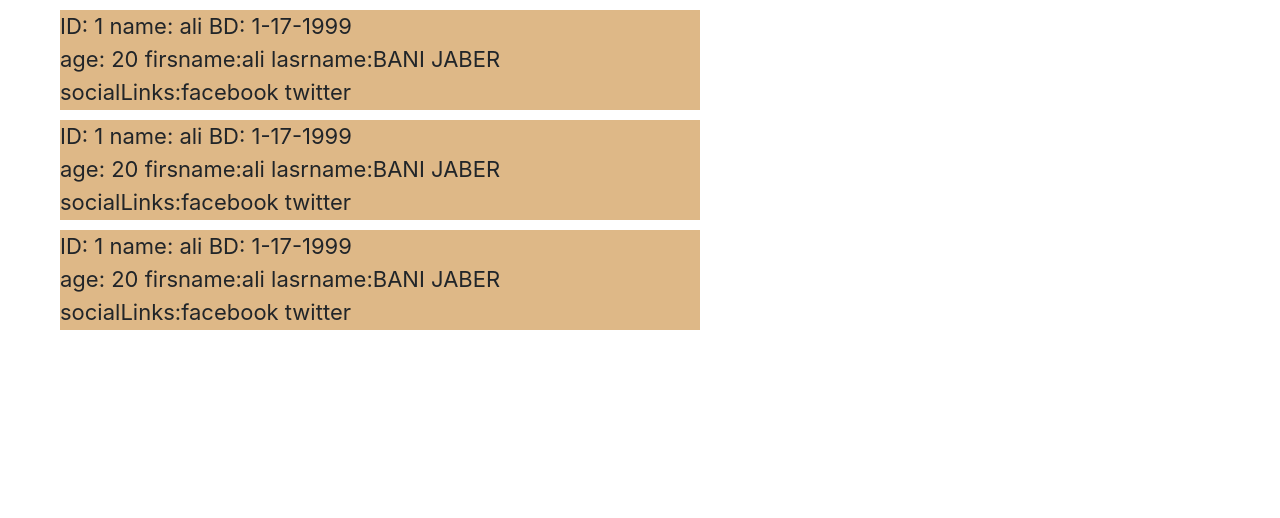
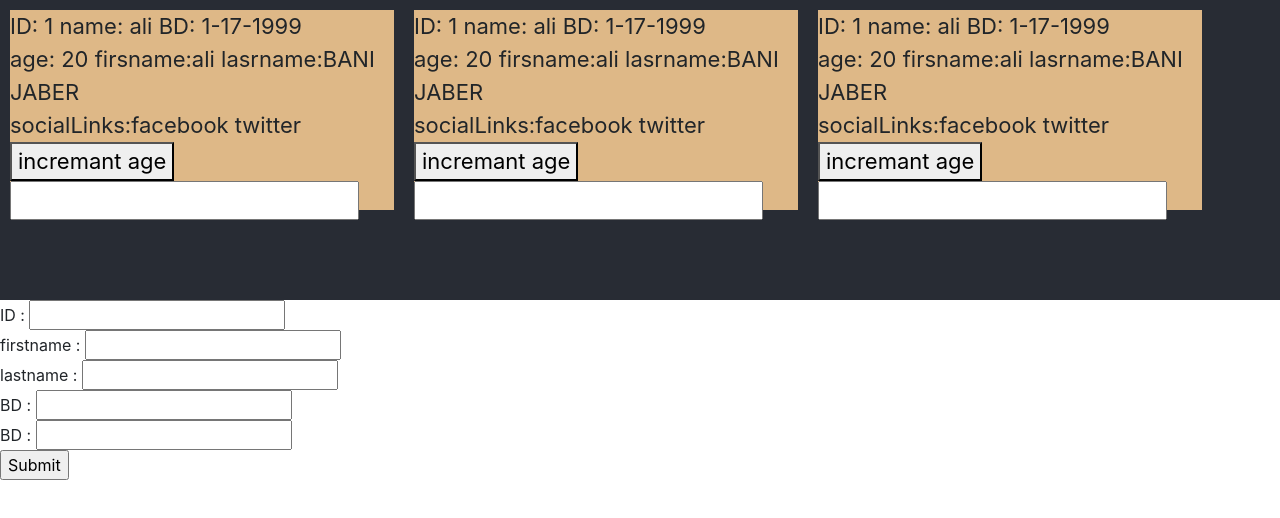
Before and after one commit to AliBaniJaber/testRout, a React (Create React App) app: page / in a window 1280 px wide. Shown: the top 518 px of the page. Built offline with nearby package versions, Linux system fonts and the light colour scheme.

Commit message:
props+state
11/3/2020 10:25pm

```diff
--- a/src/App.js
+++ b/src/App.js
@@ -1,6 +1,10 @@
 import React,{Component} from 'react';
 import ComponentReact from './component/functioncomponent';
 import Student from './component/student';
+import "./css/Student.css";
+import FormStudent from "./component/formStudent";
+
+
 
 function aliattr(){
  return <p> ali test function attr</p>
@@ -19,9 +23,13 @@
  render() {
    return (
        <div>
+       <div className="Student">
            <Student ID="1" name="ali" BD="1-17-1999"> </Student>
            <Student ID="1" name="ali" BD="1-17-1999"> </Student>
            <Student ID="1" name="ali" BD="1-17-1999"> </Student>
+       </div>
+           <FormStudent/>
+
        </div>
 
    );
--- a/src/component/css/student.css
+++ b/src/component/css/student.css
@@ -1,9 +1,10 @@
 .stu {
     background: burlywood;
-    width: 50%;
+    width: 30%;
     font-size: 22px;
     margin: 10px;
     position: relative;
-    left: 50px;
-    height: 100px;
+    height: 200px;
+    float: left;
+
 }
--- /dev/null
+++ b/src/component/formStudent.js
@@ -0,0 +1,29 @@
+import React,{Component} from "react";
+
+class formStudent extends Component{
+
+    render() {
+
+        return <div>
+            <form >
+                <div> ID : <input type="text"/>  </div>
+                <div> firstname : <input type="text"/>  </div>
+                <div> lastname : <input type="text"/>  </div>
+                <div> BD : <input type="text"/>  </div>
+                <div> BD : <input type="text"/>  </div>
+                <input type="submit"/>
+
+
+
+
+            </form>
+
+
+        </div>;
+    }
+
+
+}
+
+
+export default formStudent;
--- a/src/component/student.js
+++ b/src/component/student.js
@@ -1,6 +1,13 @@
 import React,{Component} from "react";
 import "./css/student.css";
 class student extends Component{
+
+    constructor(props) {
+        super(props);
+        this.incremant=this.incremant.bind(this);
+        this.changename=this.changename.bind(this);
+    }
+
 
     state=
         {
@@ -18,10 +25,22 @@
             ]
 
 
+        };
 
+     incremant ()
+     {
+         this.setState({age :this.state.age+1});
+     }
+    changename(event)
+    {
+        const newname=event.target.value;
+        this.setState({user:{
+            ...this.state.user,
+            firstname: newname
+        }
+        });
 
-
-        };
+    }
 
 
 
@@ -34,6 +53,10 @@
             socialLinks:{this.state.socialLinks[0] } {this.state.socialLinks[1] }
 
 
+            <button onClick={this.incremant}>incremant age</button>
+            <input type="text" onChange={this.changename}/>
+
+
         </div>
     }
 }
--- /dev/null
+++ b/src/css/Student.css
@@ -0,0 +1,7 @@
+.Student
+{
+    float: left;
+    background: #282c34;
+    width: 100%;
+    height: 300px;
+}
```
